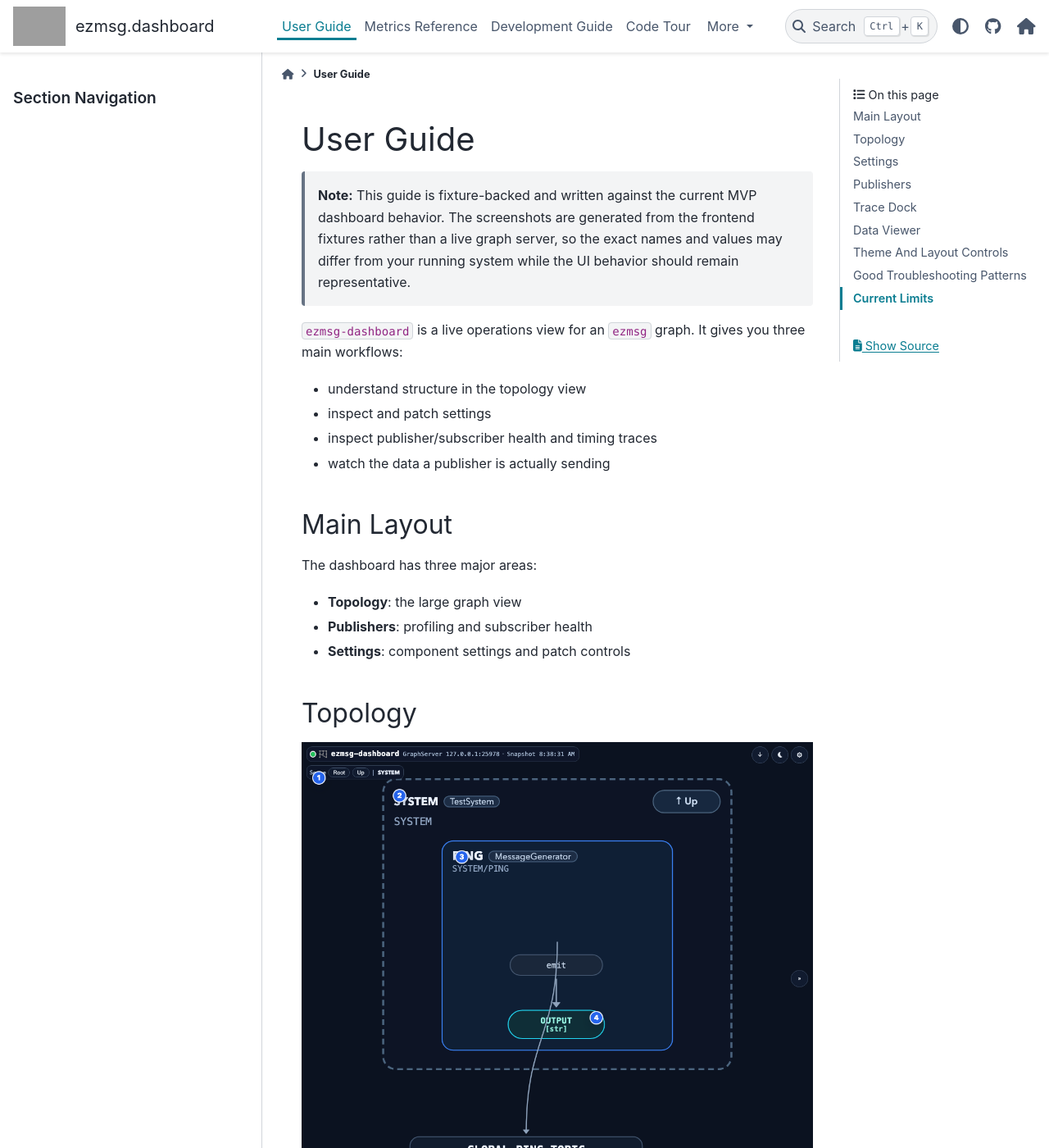
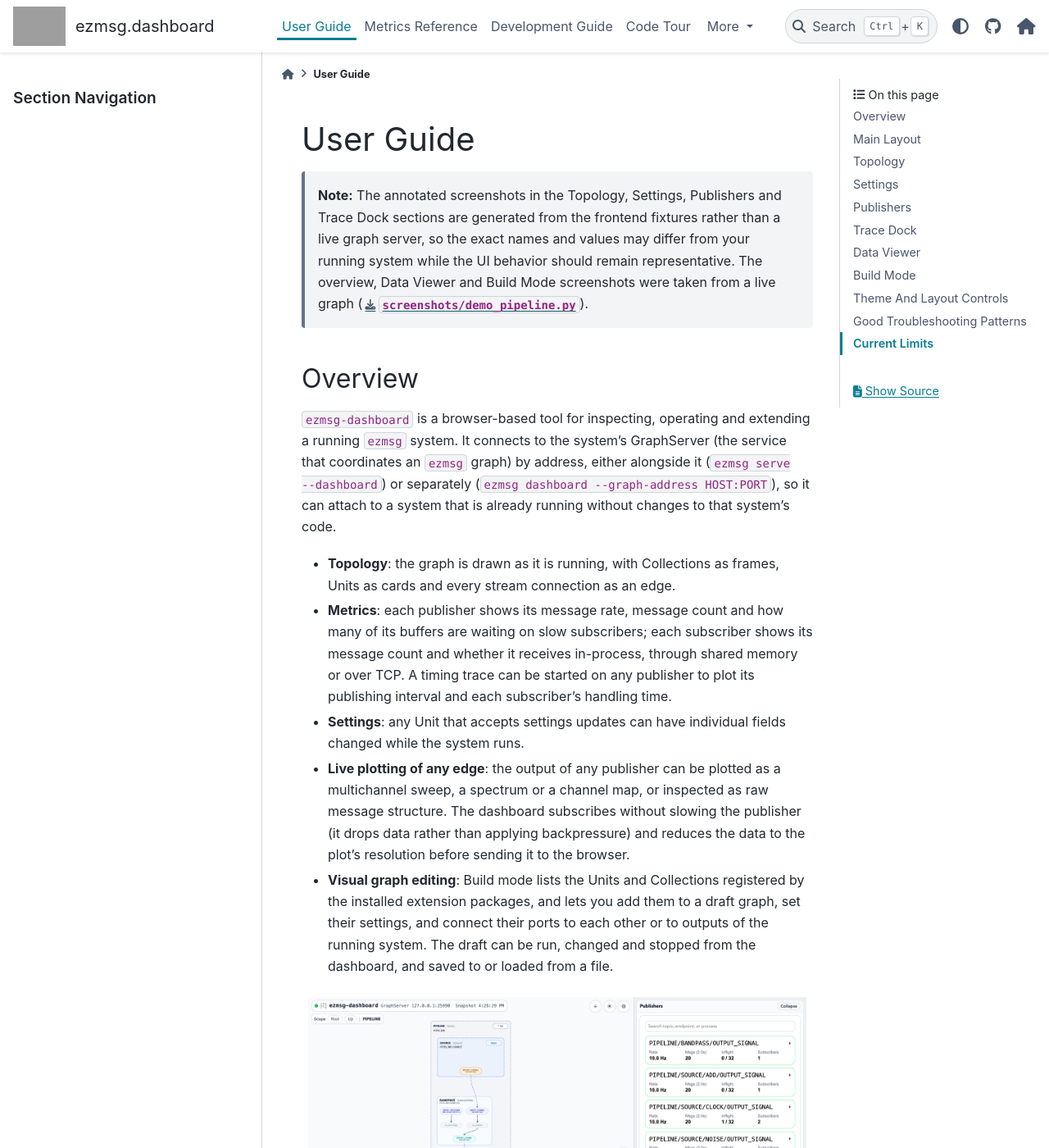
Before and after one commit to ezmsg-org/ezmsg-dashboard, a Sphinx documentation site: the page built from docs/source/guides/user-guide.md, in a window 1280 px wide and 1400 px high. Shown: the whole window at 82% size. Built offline with Sphinx 7.4.7 and the PyData theme 0.15.4, drawn with Linux system fonts in a browser that asks for light colours; the version number could not be read and is left out; some of the changed text lies outside the part shown; grey boxes are pictures that could not be loaded.

Commit message:
docs: add a self-contained overview and a Build mode guide with live screenshots
- Overview of attaching, topology, metrics, live settings, live plotting and
  visual graph editing, wrapped in comment markers so other documentation can
  include it verbatim
- User-facing Build mode section (components, configure, connections,
  run/apply/stop, validation and limits)
- Screenshots of the topology, data viewer and Build mode taken from a live
  graph, with the script that produced the graph

````diff
--- /dev/null
+++ b/docs/source/guides/screenshots/demo_pipeline.py
@@ -0,0 +1,27 @@
+"""Demo graph for documentation screenshots: synthetic EEG -> band-pass -> band power."""
+import ezmsg.core as ez
+from ezmsg.sigproc.spectrum import Spectrum, SpectrumSettings
+from ezmsg.sigproc.window import Window, WindowSettings
+from ezmsg.sigproc.butterworthfilter import ButterworthFilter, ButterworthFilterSettings
+from ezmsg.simbiophys.eeg import EEGSynth, EEGSynthSettings
+
+
+class Pipeline(ez.Collection):
+    SOURCE = EEGSynth(EEGSynthSettings(fs=500.0, n_time=50, n_ch=16, alpha_freq=10.0))
+    BANDPASS = ButterworthFilter(ButterworthFilterSettings(axis="time", order=4, cuton=1.0, cutoff=40.0))
+    WINDOW = Window(WindowSettings(axis="time", window_dur=1.0, window_shift=0.1, zero_pad_until="input"))
+    SPECTRUM = Spectrum(SpectrumSettings(axis="time"))
+
+    def network(self) -> ez.NetworkDefinition:
+        return (
+            (self.SOURCE.OUTPUT_SIGNAL, self.BANDPASS.INPUT_SIGNAL),
+            (self.BANDPASS.OUTPUT_SIGNAL, self.WINDOW.INPUT_SIGNAL),
+            (self.WINDOW.OUTPUT_SIGNAL, self.SPECTRUM.INPUT_SIGNAL),
+        )
+
+    def process_components(self):
+        return (self.SOURCE, self.BANDPASS, self.SPECTRUM)
+
+
+if __name__ == "__main__":
+    ez.run(PIPELINE=Pipeline(), graph_address=("127.0.0.1", 25990))
--- a/docs/source/guides/user-guide.md
+++ b/docs/source/guides/user-guide.md
@@ -1,16 +1,50 @@
 # User Guide
 
-> **Note:** This guide is fixture-backed and written against the current MVP dashboard behavior.
-> The screenshots are generated from the frontend fixtures rather than a live graph server,
-> so the exact names and values may differ from your running system while the UI behavior
-> should remain representative.
+> **Note:** The annotated screenshots in the Topology, Settings, Publishers and Trace Dock
+> sections are generated from the frontend fixtures rather than a live graph server, so the
+> exact names and values may differ from your running system while the UI behavior should
+> remain representative. The overview, Data Viewer and Build Mode screenshots were taken from
+> a live graph ([`screenshots/demo_pipeline.py`](./screenshots/demo_pipeline.py)).
 
-`ezmsg-dashboard` is a live operations view for an `ezmsg` graph. It gives you three main workflows:
+<!-- dd:ezmsg-dashboard:start -->
+
+## Overview
+
+`ezmsg-dashboard` is a browser-based tool for inspecting, operating and extending a running `ezmsg` system. It connects to the system's GraphServer (the service that coordinates an `ezmsg` graph) by address, either alongside it (`ezmsg serve --dashboard`) or separately (`ezmsg dashboard --graph-address HOST:PORT`), so it can attach to a system that is already running without changes to that system's code.
+
+- **Topology**: the graph is drawn as it is running, with Collections as frames, Units as cards and every stream connection as an edge.
+- **Metrics**: each publisher shows its message rate, message count and how many of its buffers are waiting on slow subscribers; each subscriber shows its message count and whether it receives in-process, through shared memory or over TCP. A timing trace can be started on any publisher to plot its publishing interval and each subscriber's handling time.
+- **Settings**: any Unit that accepts settings updates can have individual fields changed while the system runs.
+- **Live plotting of any edge**: the output of any publisher can be plotted as a multichannel sweep, a spectrum or a channel map, or inspected as raw message structure. The dashboard subscribes without slowing the publisher (it drops data rather than applying backpressure) and reduces the data to the plot's resolution before sending it to the browser.
+- **Visual graph editing**: Build mode lists the Units and Collections registered by the installed extension packages, and lets you add them to a draft graph, set their settings, and connect their ports to each other or to outputs of the running system. The draft can be run, changed and stopped from the dashboard, and saved to or loaded from a file.
+
+```{figure} ./screenshots/live-topology.png
+:alt: ezmsg-dashboard in Monitor mode. The left pane shows a Collection named PIPELINE containing a SOURCE collection and BANDPASS, WINDOW and SPECTRUM units connected top to bottom; the right pane lists every publisher with its rate, message count, buffers in use out of 32, and subscriber count.
+
+The dashboard attached to a running graph: a synthetic EEG source, band-pass filter, windowing and spectrum Units, with each publisher's rate, message count and buffer use.
+```
+
+```{figure} ./screenshots/live-data-viewer.png
+:alt: Data viewer dock showing sixteen stacked colour traces labelled ch0 to ch15 for the topic PIPELINE/BANDPASS/OUTPUT_SIGNAL, with controls for mode, window length, channel range, autoscale and gain.
+
+Live sweep plot of the band-pass filter output (16 channels at 500 Hz), opened from the publisher list.
+```
+
+```{figure} ./screenshots/build-mode.png
+:alt: ezmsg-dashboard in Build mode. The running pipeline is on the left; two hatched draft nodes, ButterworthFilter and Spectrum, are connected to it by an edge marked across processes. The right pane shows the Configure tab with the ButterworthFilter settings fields.
+
+Build mode: a draft Butterworth filter and spectrum (hatched) connected to the output of the running band-pass filter, with the filter's settings form open.
+```
+
+<!-- dd:ezmsg-dashboard:end -->
+
+The rest of this guide covers each workflow in detail:
 
 - understand structure in the topology view
 - inspect and patch settings
 - inspect publisher/subscriber health and timing traces
 - watch the data a publisher is actually sending
+- build, run and change a graph in Build mode
 
 ## Main Layout
 
@@ -216,6 +250,43 @@ window you asked for — so bandwidth follows the size of the plot rather than t
 publisher's sample rate. A 256-channel 30 kHz stream on a 2 s window costs
 roughly 700 KB/s; the same stream sent raw would be 60 MB/s.
 
+## Build Mode
+
+Switch between **Monitor** and **Build** with the buttons at the lower left of the
+topology. Build keeps the live topology on the canvas and replaces the inspector
+with three tabs:
+
+1. **Components**: every Unit and Collection registered by the installed
+   extensions under the `ezmsg.components` entry point, grouped by package and
+   module, with a search box. Select one and `Add to draft`. The catalog comes
+   from the dashboard server's own Python environment; components are inspected
+   without being constructed.
+2. **Configure**: the selected draft component's name and settings, using the
+   same widgets as the Settings pane. `Save to draft` stores a field; nothing is
+   sent to a running component until you Run or Apply.
+3. **Connections**: pick an output and an input and `Connect ports`, or drag
+   between port handles on the canvas. Tick `Include components running
+   elsewhere` to feed a draft component from any output of a pipeline that is
+   already running; that pipeline keeps running in its own processes, and the
+   edge is drawn dashed and marked "across processes".
+
+Draft components are drawn hatched. `Run` starts the draft as one managed group
+attached to the same GraphServer, `Apply changes` replaces the running group
+with the edited draft, and `Stop` stops only that group, never the GraphServer
+or other pipelines. Run and Apply first validate the whole draft in a separate
+process (installed components, complete settings, port types and directions, no
+cycles); if validation fails, the running group is left untouched. Apply is a
+restart, not a seamless handover: state is reset and samples arriving during the
+switch are lost. `Graph document` saves the draft to a JSON file or loads one;
+the draft is also kept in the browser between visits.
+
+A connection that validates is structurally sound, not a guarantee that the data
+is scientifically compatible (for example, matching sampling rates or channel
+layouts).
+
+See [Graph builder implementation plan](graph-builder.md) for design details and
+current limitations.
+
 ## Theme And Layout Controls
 
 The top-right dock in the topology viewport contains:
````
Also changed, not shown: docs/source/guides/screenshots/build-mode.png (added), docs/source/guides/screenshots/live-data-viewer.png (added), docs/source/guides/screenshots/live-topology.png (added).
